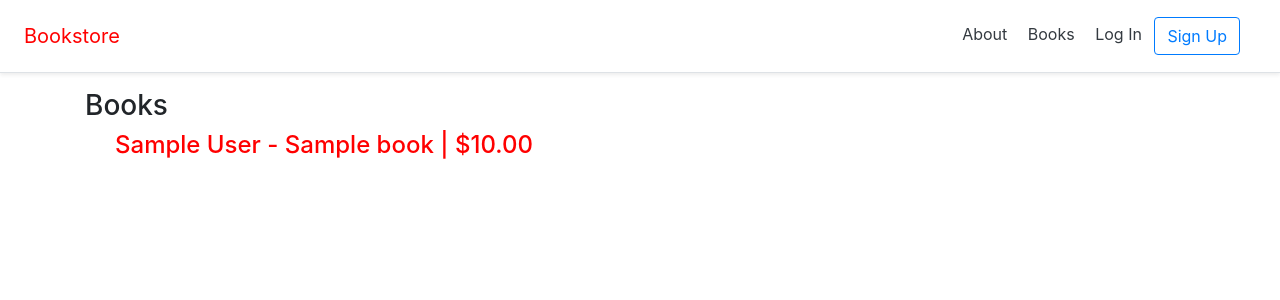
After one commit to TinyPuff/bookstore_0, a Django app: page /books/ in a window 1280 px wide. The commit adds this page. Shown: the top 300 px of the page. Run offline with Django 5.2, Linux system fonts and the light colour scheme; tables that the repository leaves empty hold one stand-in row (values such as "Sample post").

Commit message:
added books app + replaced pk with uuid

```diff
--- /dev/null
+++ b/books/apps.py
@@ -0,0 +1,6 @@
+from django.apps import AppConfig
+
+
+class BooksConfig(AppConfig):
+    default_auto_field = 'django.db.models.BigAutoField'
+    name = 'books'
--- /dev/null
+++ b/books/models.py
@@ -0,0 +1,25 @@
+from django.db import models
+from django.urls import reverse
+import uuid
+
+# Create your models here.
+
+
+class Book(models.Model):
+    id = models.UUIDField(
+        primary_key=True,
+        default=uuid.uuid4,
+        editable=False,
+        unique=True,
+    )
+    # cover = models.ImageField(upload_to="uploads/")
+    title = models.CharField(max_length=350)
+    author = models.CharField(max_length=250)
+    price = models.DecimalField(max_digits=6, decimal_places=2)
+    details = models.TextField(max_length=1000, default="")
+
+    def __str__(self):
+        return (f"{self.author} - {self.title}")
+
+    def get_absolute_url(self):
+        return reverse("book_details", args=[str(self.pk)])
--- /dev/null
+++ b/books/views.py
@@ -0,0 +1,3 @@
+from django.shortcuts import render
+
+# Create your views here.
--- a/pages/urls.py
+++ b/pages/urls.py
@@ -1,7 +1,9 @@
 from django.urls import path
-from .views import HomePageView, AboutPageView
+from .views import HomePageView, AboutPageView, BooksPageView, BookDetailsPageView
 
 urlpatterns = [
     path('', HomePageView.as_view(), name='home'),
     path('about/', AboutPageView.as_view(), name='about'),
+    path('books/', BooksPageView.as_view(), name='books'),
+    path('book/<uuid:pk>/', BookDetailsPageView.as_view(), name='book_details'),
 ]
--- a/pages/views.py
+++ b/pages/views.py
@@ -1,6 +1,7 @@
 from django.shortcuts import render
-from django.views.generic import TemplateView
+from django.views.generic import TemplateView, ListView, DetailView
 from django.contrib.auth import get_user_model
+from books.models import Book
 
 # Create your views here.
 
@@ -11,3 +12,13 @@ class HomePageView(TemplateView):
 
 class AboutPageView(TemplateView):
     template_name = 'about.html'
+
+class BooksPageView(ListView):
+    model = Book
+    template_name = 'books.html'
+    context_object_name = 'books'
+
+class BookDetailsPageView(DetailView):
+    model = Book
+    template_name = 'book_details.html'
+    context_object_name = 'book'
--- a/static/css/base.css
+++ b/static/css/base.css
@@ -1,6 +1,10 @@
 
 
 h2 {
+    color: red;
+}
+
+h4 {
     color: red;
 }
 
--- a/templates/_base.html
+++ b/templates/_base.html
@@ -20,6 +20,7 @@
                 <a href="{% url 'home' %}" class="navbar-brand my-0 mr-md-auto font-weight-normal">Bookstore</a>
                 <nav class="my-2 my-md-0 mr-md-3">
                     <a class="p-2 text-dark" href="{% url 'about' %}">About</a>
+                    <a class="p-2 text-dark" href="{% url 'books' %}">Books</a>
                     {% if user.is_authenticated %}
                         <a class="p-2 text-dark" href="{% url 'account_logout' %}">Log Out</a>
                     {% else %}
--- /dev/null
+++ b/templates/books.html
@@ -0,0 +1,14 @@
+{% extends '_base.html' %}
+
+{% block title %}Books{% endblock title %}
+
+{% block content %}
+    <h3>Books</h3>
+    <div class="container">
+        {% for book in books %}
+            <div class="container">
+                <h4><a href="{% url 'book_details' book.pk %}">{{ book.author }} - {{ book.title }} | ${{ book.price }}</a></h4>
+            </div>
+        {% endfor %}
+    </div>
+{% endblock content %}
```
Also changed, not shown: books/admin.py (added, +11 -0 lines), books/tests.py (added, +30 -0 lines), bookstore_project/settings.py (+1 -6 lines), templates/book_details.html (added, +11 -0 lines), books/__init__.py (added), books/migrations/0001_initial.py (added), books/migrations/__init__.py (added).
